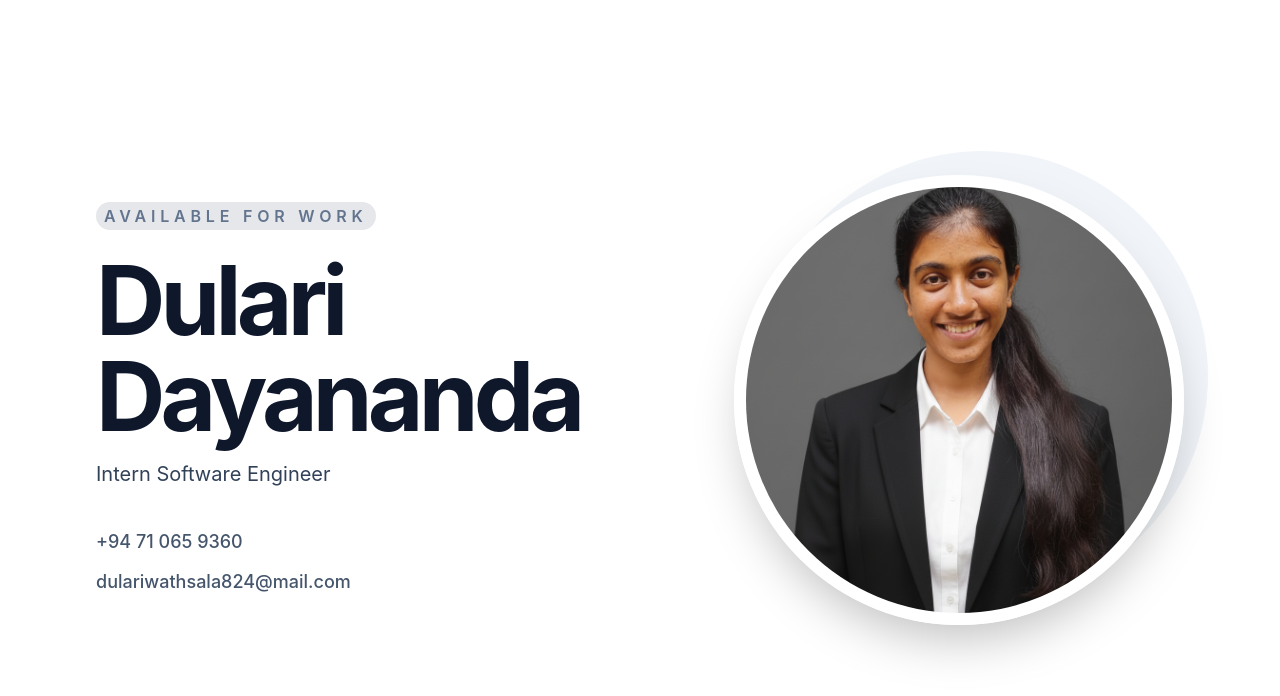
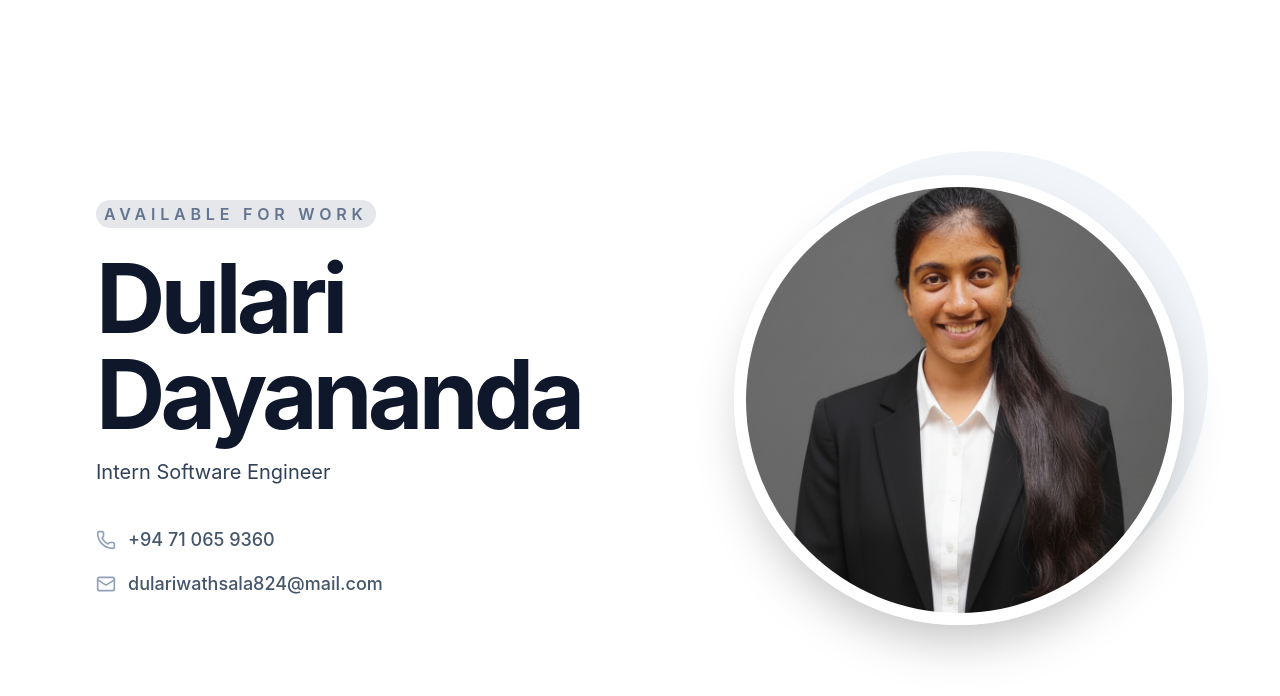
Before and after one commit to dwathsala/My_Portfolio, a React (Vite) app: page / in a window 1280 px wide. Shown: the top 696 px of the page. Built offline with nearby package versions, Linux system fonts and the light colour scheme.

Commit message:
Refactor Hero component to include icons for contact information

```diff
--- a/src/components/Hero.jsx
+++ b/src/components/Hero.jsx
@@ -1,4 +1,5 @@
 import React from 'react';
+import { Phone, Mail } from 'lucide-react';
 
 const Hero = () => {
   return (
@@ -12,9 +13,16 @@ const Hero = () => {
         </h1>
         <p className="text-xl text-slate-700 mb-10">Intern Software Engineer</p>
 
-        <div className="space-y-3 text-lg text-slate-600 font-medium">
-          <p>+94 71 065 9360</p>
-          <p>dulariwathsala824@mail.com</p>
+        <div className="space-y-4 text-lg text-slate-600 font-medium">
+          <div className="flex items-center gap-3">
+            <Phone size={20} className="text-slate-400" />
+            <p>+94 71 065 9360</p>
+          </div>
+
+          <div className="flex items-center gap-3">
+            <Mail size={20} className="text-slate-400" />
+            <p>dulariwathsala824@mail.com</p>
+          </div>
         </div>
       </div>
 
```
